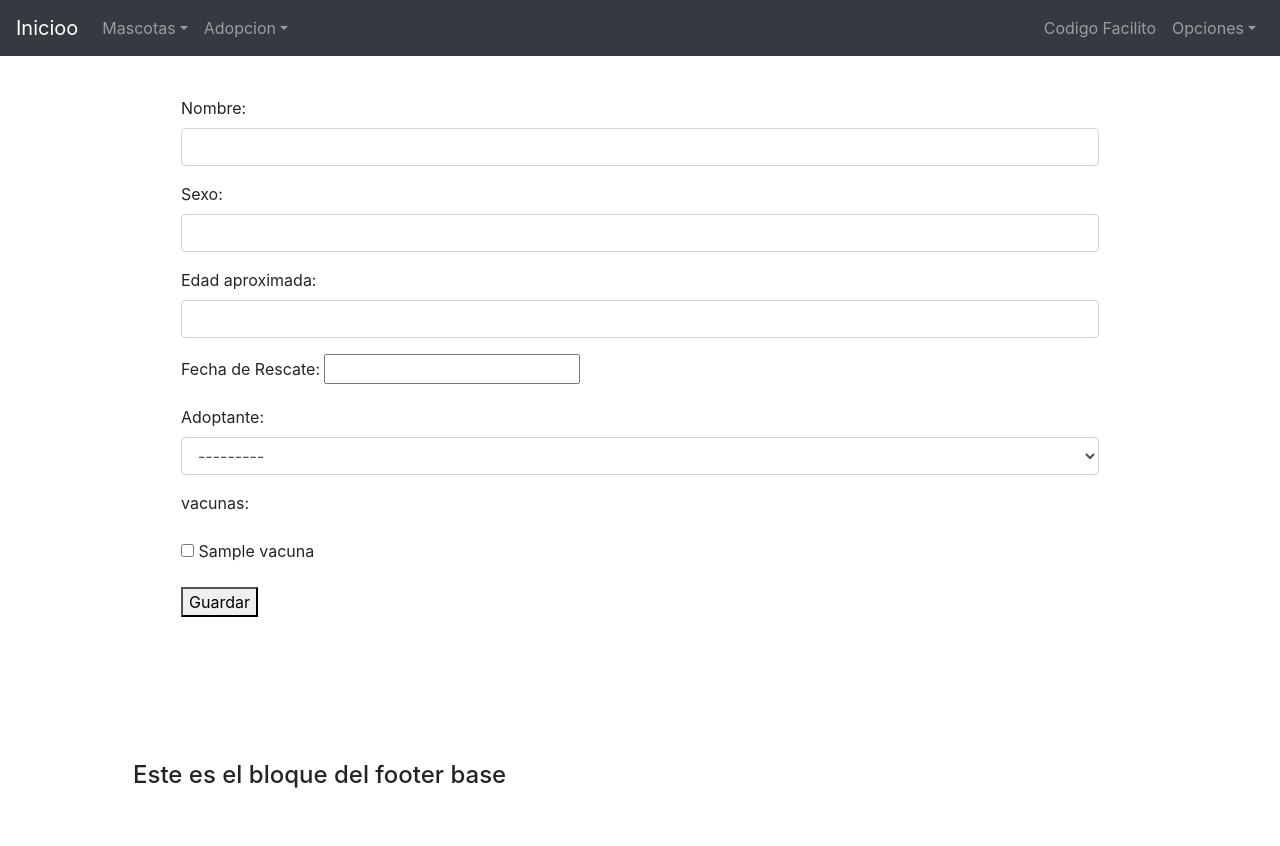
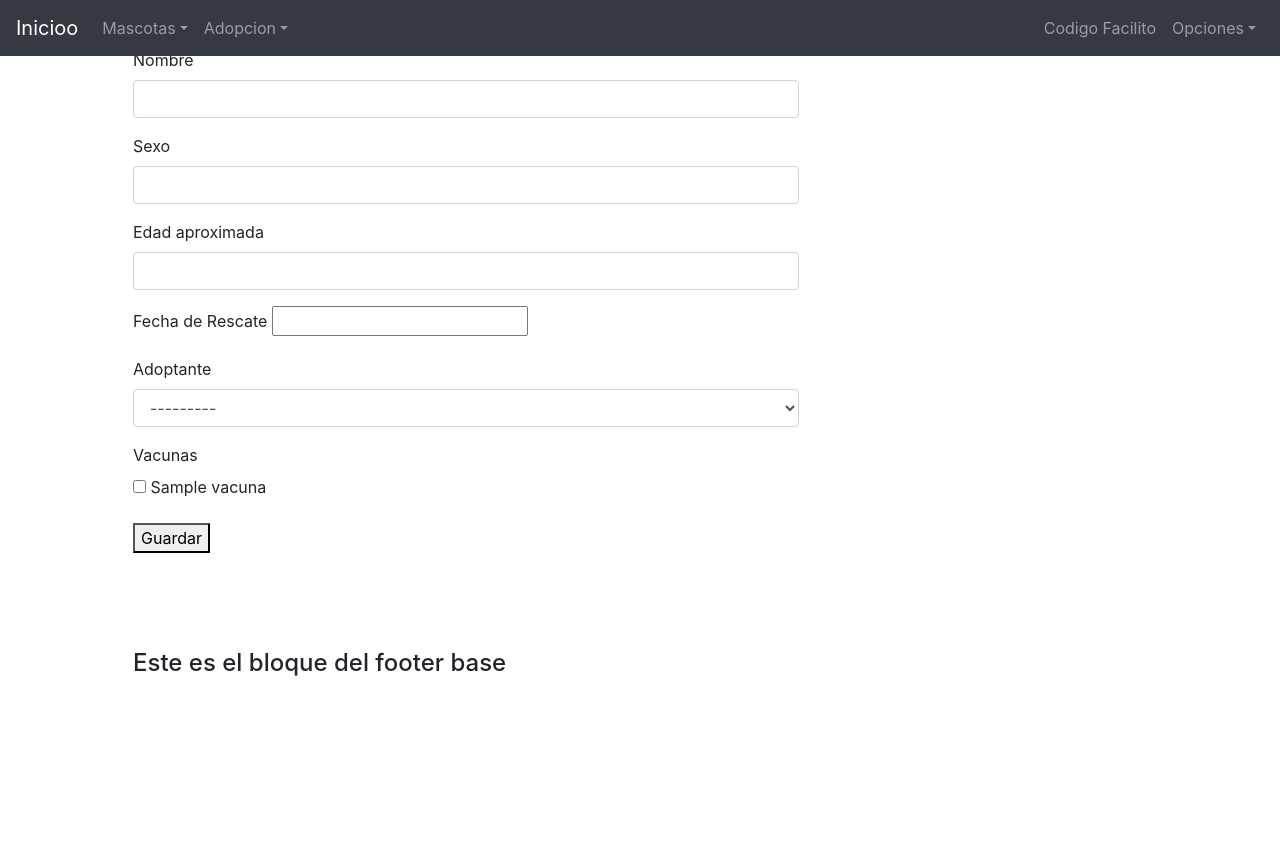
Before and after one commit to LuisAngelFnz/CursoDjango, a Django app: page /mascota/nueva in a window 1280 px wide. After the commit the page ends 676 px from the top, so only its background shows below. Run offline with Django 4.2, Linux system fonts and the light colour scheme; tables that the repository leaves empty hold one stand-in row (values such as "Sample post"); some libraries are stand-ins or nearby versions.

Commit message:
Se Componen detalles de vistas mascotas

```diff
--- a/apps/mascota/forms.py
+++ b/apps/mascota/forms.py
@@ -1,6 +1,6 @@
 from django import forms
 
-from apps.mascota.models import Mascota
+from apps.mascota.models import Mascota,Vacuna
 
 class MascotaForm(forms.ModelForm):
 
@@ -22,7 +22,7 @@
             'edad'          : 'Edad aproximada',
             'fecha_rescate' : 'Fecha de Rescate',
             'persona'       : 'Adoptante',
-            'vacuna'        : 'vacunas'
+            'vacuna'        : 'Vacunas'
         }
 
         widgets = {
@@ -31,5 +31,6 @@
             'edad'          : forms.TextInput(attrs={'class':'form-control'}),
             'fecha_rescate' : forms.DateTimeInput(format='%Y-%m-%d'),
             'persona'       : forms.Select(attrs={'class':'form-control'}),
-            'vacuna'        : forms.CheckboxSelectMultiple(),
+            'vacuna'        : forms.CheckboxSelectMultiple()
         }
+    # vacuna = forms.ModelMultipleChoiceField(queryset=Vacuna.objects.all())
--- a/templates/tmascota/mascota_delete.html
+++ b/templates/tmascota/mascota_delete.html
@@ -2,7 +2,6 @@
 
 
 {% block content %}
-<div class="starter-template p-5">
 <form method="post">
 	{% csrf_token %}
 
@@ -11,5 +10,4 @@
 	<button class="btn btn-danger" type="submit">Sí, eliminar</button>
 	<a class="btn btn-default" href="{% url 'mascota:listar_mascotas' %}">Cancelar</a>
 </form>
-</div>
 {% endblock %}
--- a/templates/tmascota/mascota_form.html
+++ b/templates/tmascota/mascota_form.html
@@ -2,11 +2,46 @@
 
 
 {% block content %}
-<div class="starter-template p-5">
-	<form method="post">
-		{% csrf_token %}
-		{{ form.as_p }}
-		<button type="submit">Guardar</button>
-	</form>
-</div>
+<form method="post">
+	{% csrf_token %}
+	<div class="row">
+		<div class="col-md-8 col-md-offset-2">
+			<div class="form-group">
+				<label for="{{ form.nombre.name }}">{{ form.nombre.label }}</label>
+				{{ form.nombre }}
+			</div>
+		</div>
+		<div class="col-md-8 col-md-offset-2">
+			<div class="form-group">
+				<label for="{{ form.sexo.name }}">{{ form.sexo.label }}</label>
+				{{ form.sexo }}
+			</div>
+		</div>
+		<div class="col-md-8 col-md-offset-2">
+			<div class="form-group">
+				<label for="{{ form.edad.name }}">{{ form.edad.label }}</label>
+				{{ form.edad }}
+			</div>
+		</div>
+		<div class="col-md-8 col-md-offset-2">
+			<div class="form-group">
+				<label for="{{ form.fecha_rescate.name }}">{{ form.fecha_rescate.label }}</label>
+				{{ form.fecha_rescate }}
+			</div>
+		</div>
+		<div class="col-md-8 col-md-offset-2">
+			<div class="form-group">
+				<label for="{{ form.persona.name }}">{{ form.persona.label }}</label>
+				{{ form.persona }}
+			</div>
+		</div>
+		<div class="col-md-8 col-md-offset-2">
+			<div class="form-group">
+				<label for="{{ form.vacuna.name }}">{{ form.vacuna.label }}</label>
+				{{ form.vacuna }}
+			</div>
+		</div>
+	</div>
+	<button type="submit">Guardar</button>
+</form>
 {% endblock %}
```
Lines whose indentation alone changed are shown as unchanged.
